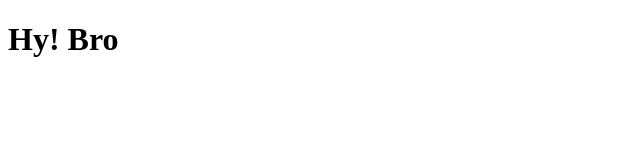
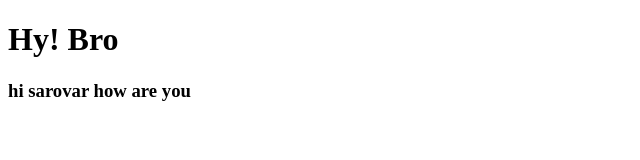
Before and after one commit to Mohdsarovar/codeimp, a plain HTML site: page index.html in a window 1280 px wide. Shown: the whole page, without its empty margins (0-640 px from the left). Drawn offline with Linux system fonts and the light colour scheme.

Commit message:
this my second commit

```diff
--- a/index.html
+++ b/index.html
@@ -7,5 +7,6 @@
 </head>
 <body>
     <h1> Hy! Bro</h1>
+    <h3> hi sarovar how are  you</h3>
 </body>
 </html>
```
